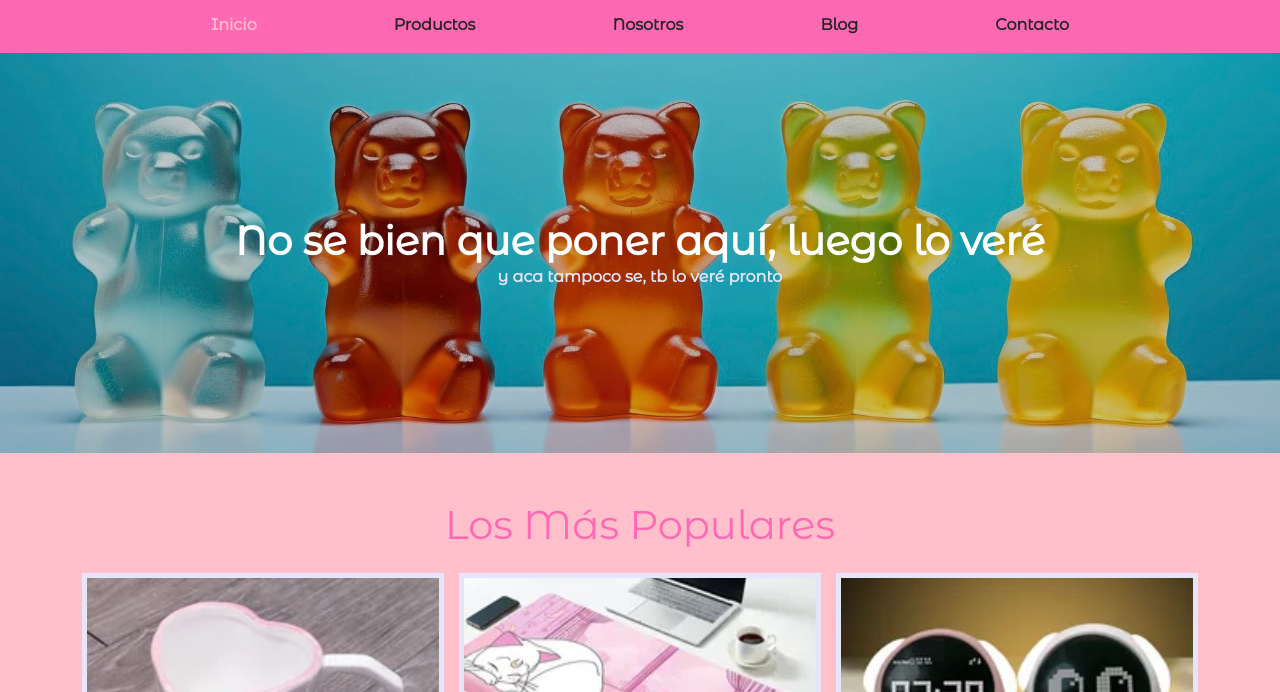
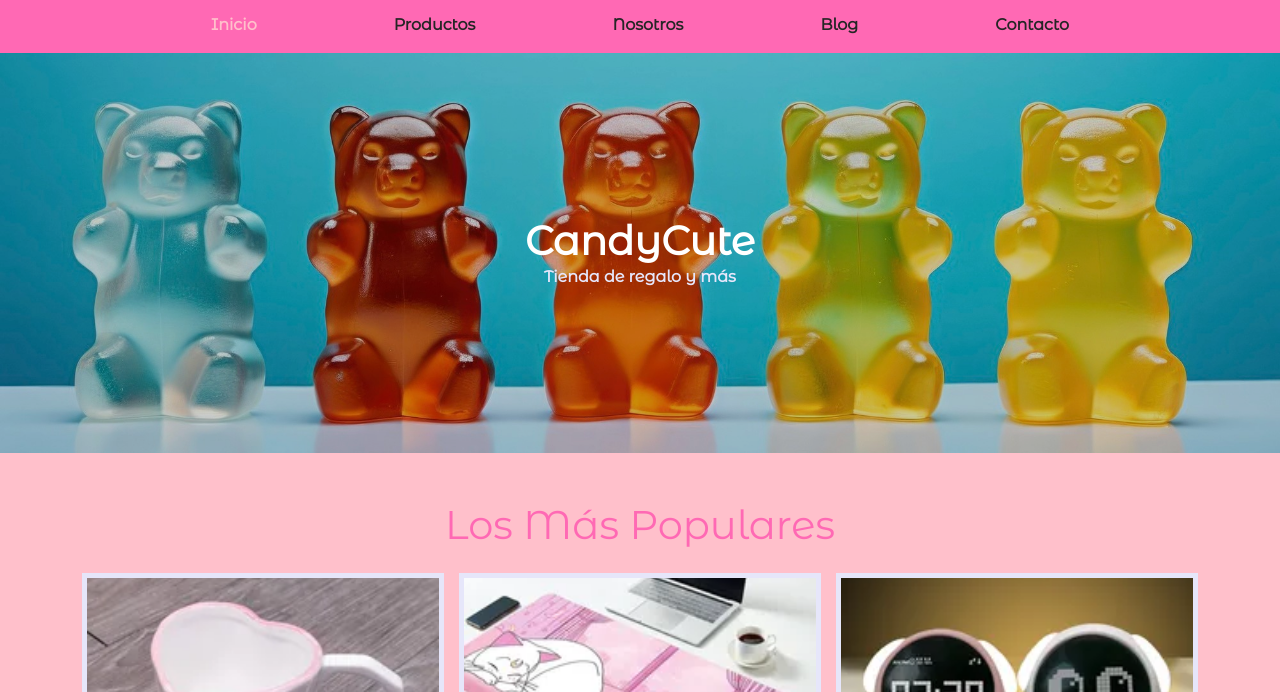
Before and after one commit to fran-rs/tiendaKawaii, a website: page index.html in a window 1280 px wide. Shown: the part 99-791 px from the top of the page. Drawn offline with nearby package versions, Linux system fonts and the light colour scheme.

Commit message:
puse contenido al hero

```diff
--- a/index.html
+++ b/index.html
@@ -88,8 +88,8 @@
 
     <section class="hero">
       <div class="hero-texto">
-        <h2 class="no-margin">No se bien que poner aquí, luego lo veré</h2>
-        <p class="no-margin">y aca tampoco se, tb lo veré pronto</p>
+        <h2 class="no-margin">CandyCute</h2>
+        <p class="no-margin">Tienda de regalo y más</p>
       </div>
     </section>
 
```
